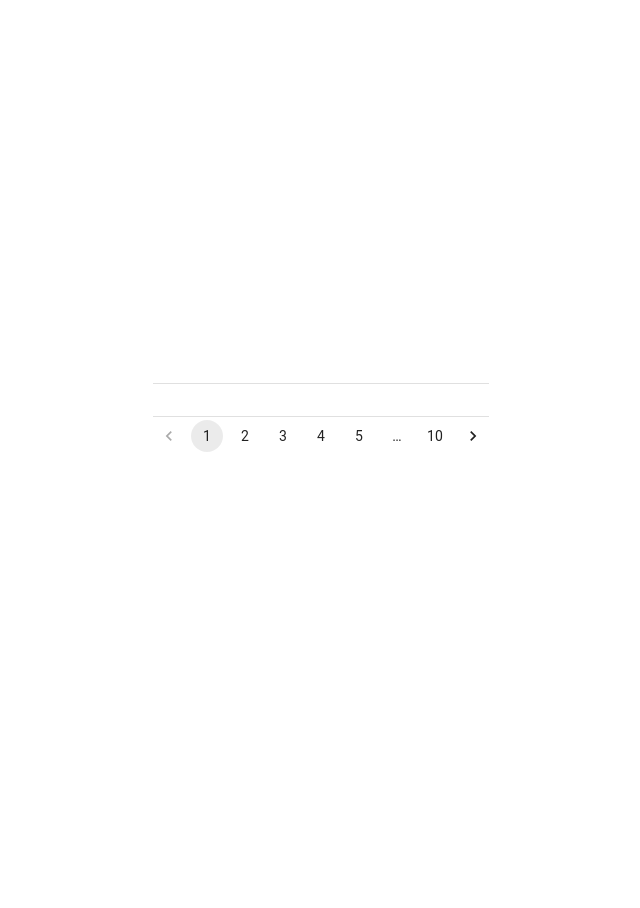
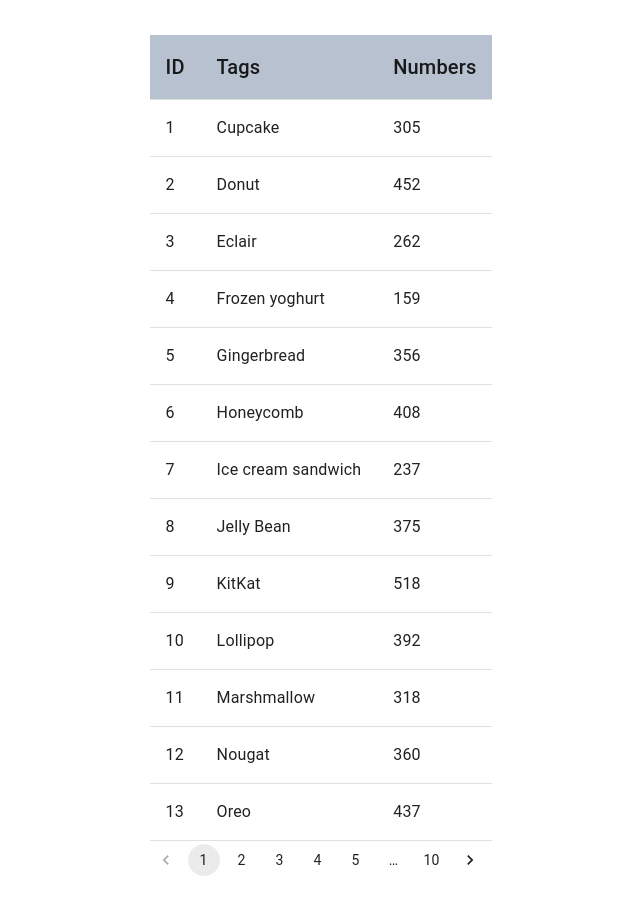
Before and after one commit to jankowskaweronika/mediporta-recruitment-task, a React (Vite) app: page / in a window 1280 px wide. Shown: the whole page, without its empty margins (319-959 px from the left). Before the commit the page ends 800 px from the top, so only its background shows below. Built offline with nearby package versions, Linux system fonts and the light colour scheme.

Commit message:
✨ added rows to table and create Data

```diff
--- a/src/App.tsx
+++ b/src/App.tsx
@@ -1,5 +1,4 @@
-import TableOfTags from './components/molecules/TableOfTags'
-import Pagination from './components/molecules/Pagination'
+import Table from './components/organisms/TableComponent'
 
 import './App.css'
 
@@ -7,8 +6,7 @@ function App() {
 
   return (
     <>
-      <TableOfTags />
-      <Pagination />
+      <Table />
     </>
   )
 }
--- a/src/components/molecules/TableOfTags.tsx
+++ b/src/components/molecules/TableOfTags.tsx
@@ -1,44 +1,86 @@
-import Box, { BoxProps } from '../atoms/Box/Box'
-import Table from '../atoms/Table/Table'
-import TableBody from '../atoms/TableBody/TableBody'
-import TableCell from '../atoms/TableCell/TableCell'
-import TableContainer from '../atoms/TableContainer/TableContainer'
-import TableHead from '../atoms/TableHead/TableHead'
-import TableRow from '../atoms/TableRow/TableRow'
+import Box, { BoxProps } from "../atoms/Box/Box";
+import Table from "../atoms/Table/Table";
+import TableBody from "../atoms/TableBody/TableBody";
+import TableCell from "../atoms/TableCell/TableCell";
+import TableContainer from "../atoms/TableContainer/TableContainer";
+import TableHead from "../atoms/TableHead/TableHead";
+import TableRow from "../atoms/TableRow/TableRow";
+import Typography from "../atoms/Typography/Typography";
+
+type Data = {
+  id: number;
+  tags: string;
+  amount: number;
+};
+
+function createData(id: number, tags: string, amount: number): Data {
+  return {
+    id,
+    tags,
+    amount
+  };
+}
+
+const rows = [
+  createData(1, 'Cupcake', 305),
+  createData(2, 'Donut', 452),
+  createData(3, 'Eclair', 262),
+  createData(4, 'Frozen yoghurt', 159),
+  createData(5, 'Gingerbread', 356),
+  createData(6, 'Honeycomb', 408),
+  createData(7, 'Ice cream sandwich', 237),
+  createData(8, 'Jelly Bean', 375),
+  createData(9, 'KitKat', 518),
+  createData(10, 'Lollipop', 392),
+  createData(11, 'Marshmallow', 318),
+  createData(12, 'Nougat', 360),
+  createData(13, 'Oreo', 437),
+];
 
 const TableOfTags = (props: BoxProps) => {
-  const {
-    sx,
-    ...otherProps
-  } = props
+  const { sx, ...otherProps } = props;
 
   return (
     <Box
       sx={{
-        backgroundColor: 'white',
-        border: '3px solid white',
+        backgroundColor: "white",
+        border: "3px solid white",
         ...sx,
       }}
       {...otherProps}
     >
       <TableContainer>
         <Table>
-          <TableHead>
+          <TableHead
+            sx={{
+              backgroundColor: "#b8c1cf",
+            }}
+          >
             <TableRow>
               <TableCell>
+                <Typography variant="h6">ID</Typography>
+              </TableCell>
+              <TableCell>
+                <Typography variant="h6">Tags</Typography>
+              </TableCell>
+              <TableCell>
+                <Typography variant="h6">Numbers</Typography>
               </TableCell>
             </TableRow>
           </TableHead>
           <TableBody>
-            <TableRow>
-              <TableCell>
-              </TableCell>
-            </TableRow>
+            {rows.map((row) => (
+              <TableRow key={row.id}>
+                <TableCell><Typography variant="body1">{row.id}</Typography></TableCell>
+                <TableCell><Typography variant="body1">{row.tags}</Typography></TableCell>
+                <TableCell><Typography variant="body1">{row.amount}</Typography></TableCell>
+              </TableRow>
+            ))}
           </TableBody>
         </Table>
       </TableContainer>
-    </Box >
-  )
-}
+    </Box>
+  );
+};
 
-export default TableOfTags
+export default TableOfTags;
--- /dev/null
+++ b/src/components/organisms/TableComponent.tsx
@@ -0,0 +1,13 @@
+import TableOfTags from "../molecules/TableOfTags";
+import Pagination from "../molecules/Pagination";
+
+const TableComponent = () => {
+  return (
+    <>
+      <TableOfTags />
+      <Pagination />
+    </>
+  )
+}
+
+export default TableComponent
```
